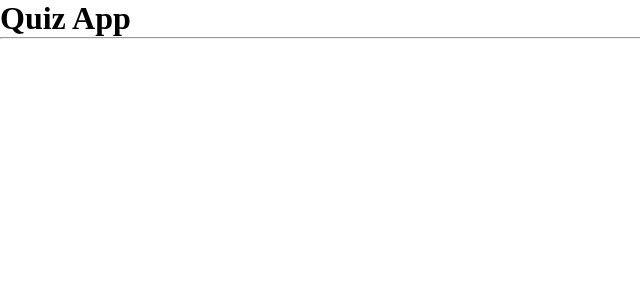
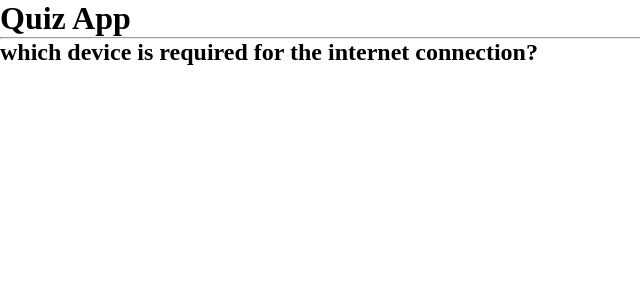
Before and after one commit to wizif/The-Quiz-App, a React (Vite) app: page / in a window 1280 px wide. Shown: the top 300 px of the page, without its empty margins (0-640 px from the left). Built offline with nearby package versions, Linux system fonts and the light colour scheme.

Commit message:
added quizjsx

```diff
--- a/src/Components/Quiz/Quiz.jsx
+++ b/src/Components/Quiz/Quiz.jsx
@@ -6,7 +6,7 @@ const Quiz = () => {
       <div className="container">
         <h1>Quiz App</h1>
         <hr />
-        <h2></h2>
+        <h2>which device is required for the internet connection?</h2>
       </div>
     </div>
   )
```
